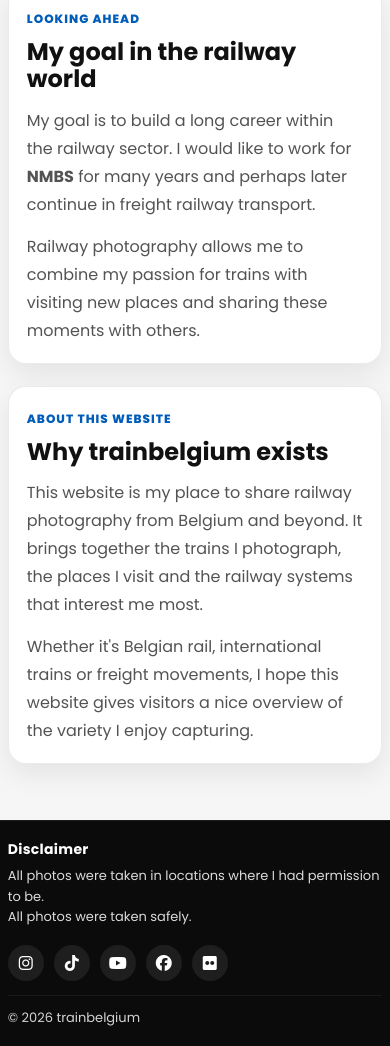
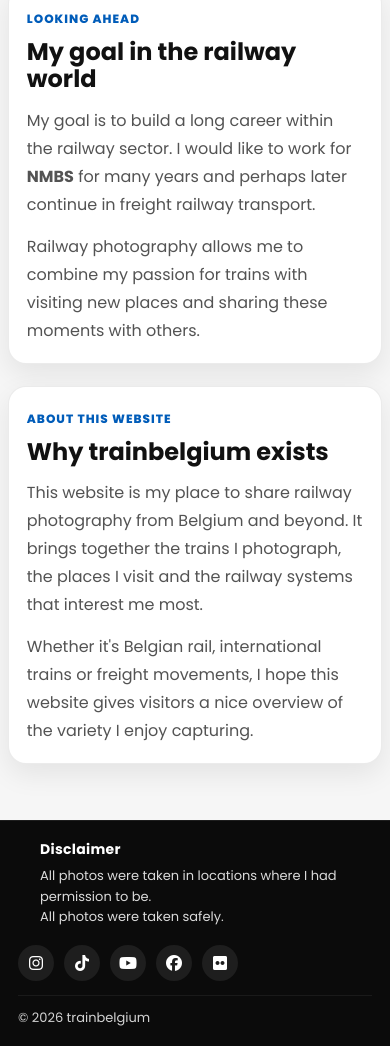
Before and after one commit to tristanschelkens/newtrainbelgium, a plain HTML site: page pages/Me.html in a window 390 px wide. Shown: the part 2735-3781 px from the top of the page. Drawn offline with Linux system fonts and the light colour scheme.

Commit message:
Update style.css

```diff
--- a/css/style.css
+++ b/css/style.css
@@ -858,9 +858,9 @@ img {
 }
 
 .footer-inner {
-  width: min(var(--container), var(--container-pad));
+  width: 100%;
   margin: 0 auto;
-  padding: 18px 0;
+  padding: 18px 30px;
 }
 
 .footer-top {
@@ -882,10 +882,10 @@ img {
   opacity: 0.85;
 }
 
-.footer-left,
-.footer-left h4,
-.footer-left p {
-  text-align: left;
+
+
+.footer-left {
+  padding-left: 22px;
 }
 
 .footer-right {
@@ -972,6 +972,14 @@ img {
 }
 
 @media (max-width: 768px) {
+  .footer-inner {
+    padding: 18px;
+  }
+
+  .footer-left {
+    padding-left: 22px;
+  }
+
   .footer-top {
     flex-direction: column;
     align-items: flex-start;
```
